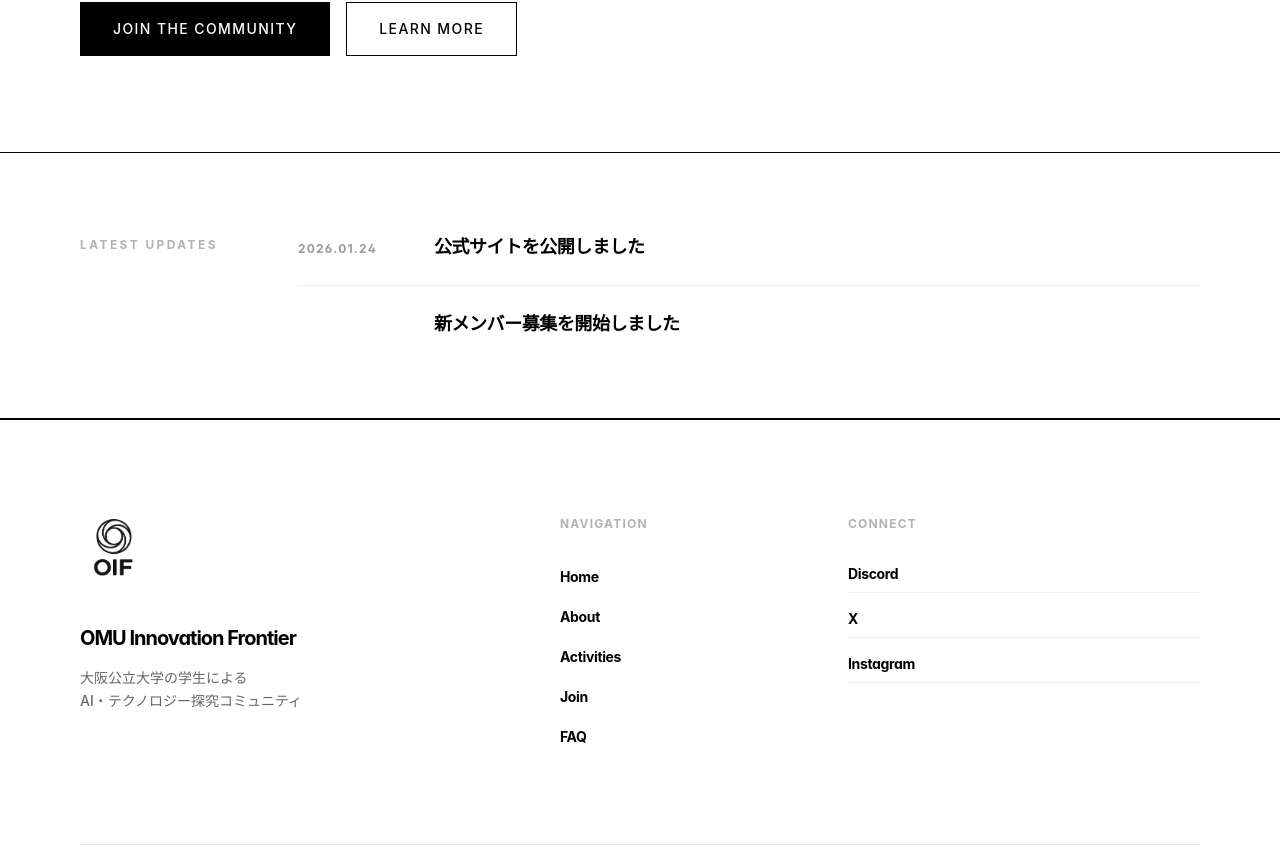
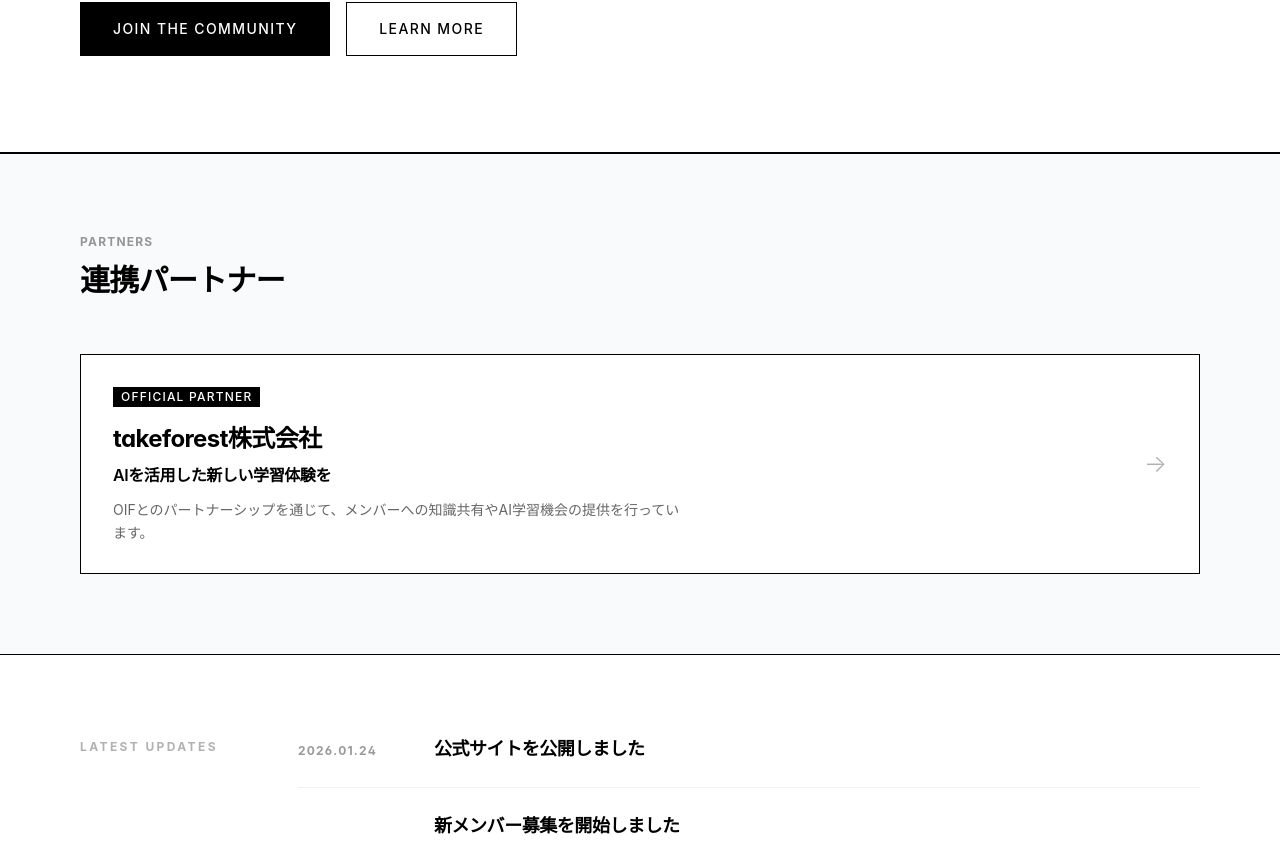
Before and after one commit to OMU-Innovation-Frontier/OIF-homepage, a Next.js app: page / in a window 1280 px wide. Shown: the part 740-1592 px from the top of the page. Built offline with nearby package versions, Linux system fonts and the light colour scheme.

Commit message:
fix: keep only takeforest as partner; fix join/page.tsx encoding

```diff
--- a/app/HomeClient.tsx
+++ b/app/HomeClient.tsx
@@ -6,6 +6,15 @@ import Image from "next/image";
 const news = [
   { date: "2026.01.24", title: "公式サイトを公開しました" },
   { date: "", title: "新メンバー募集を開始しました" },
+];
+
+const partners = [
+  {
+    name: "takeforest株式会社",
+    tagline: "AIを活用した新しい学習体験を",
+    body: "OIFとのパートナーシップを通じて、メンバーへの知識共有やAI学習機会の提供を行っています。",
+    href: "https://takeforest.com",
+  },
 ];
 
 export default function HomeClient() {
@@ -27,17 +36,12 @@ export default function HomeClient() {
                   className="w-24 h-24 xl:w-28 xl:h-28"
                 />
               </div>
-              {/* Main Visual - OIF */}
               <h1 className="text-[6rem] xl:text-[7rem] font-black leading-[0.9] tracking-tighter mb-4">
                 OMU<br />Innovation<br />Frontier
               </h1>
-
-              {/* Statement */}
               <p className="text-xl xl:text-2xl font-medium mb-12 leading-relaxed max-w-lg">
                 AIとテクノロジーの未来を探究する学生コミュニティ
               </p>
-
-              {/* CTA Buttons */}
               <div className="flex flex-wrap gap-4">
                 <Link
                   href="/join"
@@ -59,7 +63,6 @@ export default function HomeClient() {
               <p className="text-xs font-bold tracking-widest uppercase text-black/60 mb-8 border-b border-black/10 pb-4">
                 Introduction
               </p>
-
               <div className="space-y-6 text-sm md:text-base leading-relaxed text-black/80">
                 <p>
                   OIF は、<br />
@@ -96,7 +99,6 @@ export default function HomeClient() {
             <p className="text-lg md:text-xl font-medium mb-10 leading-relaxed">
               AIとテクノロジーの未来を探究する学生コミュニティ
             </p>
-
             <div className="flex flex-wrap gap-3 mb-12">
               <Link
                 href="/join"
@@ -111,7 +113,6 @@ export default function HomeClient() {
                 About
               </Link>
             </div>
-
             <div className="bg-white border border-black p-6">
               <p className="text-xs font-bold tracking-widest uppercase text-black/60 mb-6 pb-2 border-b border-black/10">
                 Introduction
@@ -121,6 +122,49 @@ export default function HomeClient() {
                 <p>私たちは、その変化を理解し、創り、未来を形作る側として関わることを目指しています。</p>
               </div>
             </div>
+          </div>
+        </div>
+      </section>
+
+      {/* Partners Section */}
+      <section className="border-t border-b border-black bg-gray-50">
+        <div className="max-w-7xl mx-auto px-6 md:px-12 lg:px-20 py-14 md:py-20">
+          <div className="mb-10 md:mb-14">
+            <p className="text-xs font-bold tracking-widest uppercase text-black/40 mb-3">
+              Partners
+            </p>
+            <h2 className="text-2xl md:text-3xl font-bold tracking-tight">
+              連携パートナー
+            </h2>
+          </div>
+          <div className="grid gap-4">
+            {partners.map((partner) => (
+              <a
+                key={partner.name}
+                href={partner.href}
+                target="_blank"
+                rel="noopener noreferrer"
+                className="group flex items-center justify-between gap-6 border border-black bg-white px-8 py-7 hover:bg-black hover:text-white transition-colors duration-200"
+              >
+                <div>
+                  <span className="inline-block text-xs font-medium tracking-widest uppercase bg-black text-white group-hover:bg-white group-hover:text-black px-2 py-0.5 mb-4 transition-colors duration-200">
+                    Official Partner
+                  </span>
+                  <p className="text-xl md:text-2xl font-bold tracking-tight mb-2">
+                    {partner.name}
+                  </p>
+                  <p className="text-base font-semibold tracking-tight mb-3 group-hover:text-white transition-colors duration-200">
+                    {partner.tagline}
+                  </p>
+                  <p className="text-sm leading-relaxed text-black/60 group-hover:text-white/70 max-w-xl transition-colors duration-200">
+                    {partner.body}
+                  </p>
+                </div>
+                <span className="text-2xl font-light shrink-0 opacity-30 group-hover:opacity-100 group-hover:translate-x-1 transition-all duration-200">
+                  →
+                </span>
+              </a>
+            ))}
           </div>
         </div>
       </section>
--- a/app/join/page.tsx
+++ b/app/join/page.tsx
@@ -4,7 +4,7 @@ import { ArrowRight, MessageSquare, Terminal, Lightbulb, Users } from "lucide-re
 
 export const metadata: Metadata = {
   title: "Join the Community",
-  description: "OMU Innovation Frontier (OIF) への加入方法。AIやITに興味のある大阪公立大学の学生を募集しています。初心者大歓迎です。",
+  description: "OMU Innovation Frontier (OIF) への加入方法。AIやITに興味のある学生を募集しています。初心者大歓迎です。",
   alternates: {
     canonical: "https://oif-ai.com/join/",
   },
```
